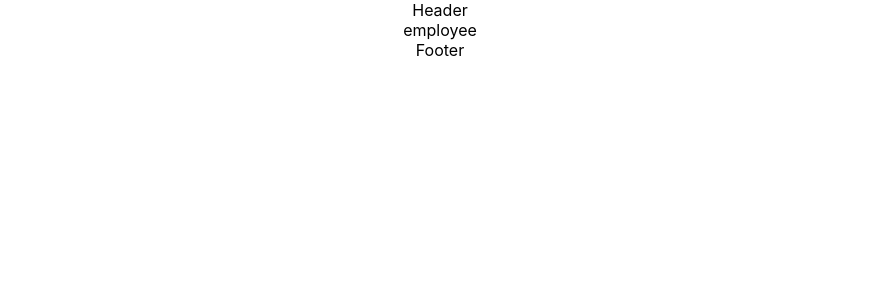
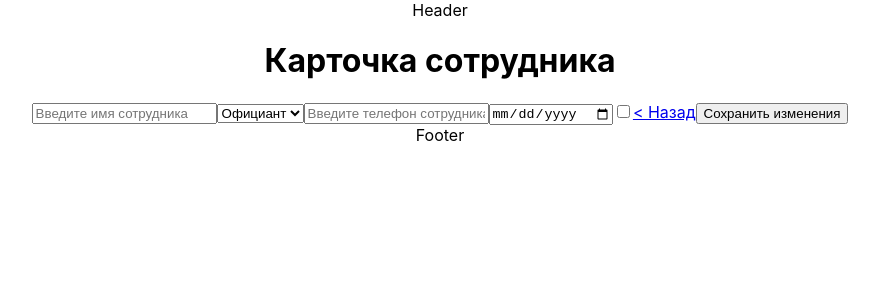
Before and after one commit to Sibusky/employees, a React (Create React App) app: page /new in a window 1280 px wide. Shown: the top 300 px of the page, without its empty margins (200-1079 px from the left). Built offline with nearby package versions, Linux system fonts and the light colour scheme.

Commit message:
feat: realize mechanism for editing employee

```diff
--- a/src/components/employees-list/constants.js
+++ b/src/components/employees-list/constants.js
@@ -2,3 +2,4 @@ export const EMPLOYEE_NAME = 'Имя сотрудника';
 export const EMPLOYEE_ROLE = 'Должность';
 export const EMPLOYEE_PHONE = 'Номер телефона';
 export const EMPLOYEE_BIRTHDAY = 'Дата рождения';
+export const ADD_EMPLOYEE = "Добавить сотрудника";
--- a/src/components/employees-list/index.jsx
+++ b/src/components/employees-list/index.jsx
@@ -16,6 +16,7 @@ import {
   EMPLOYEE_ROLE,
   EMPLOYEE_PHONE,
   EMPLOYEE_BIRTHDAY,
+  ADD_EMPLOYEE
 } from "./constants";
 import "./styles.css";
 
@@ -68,6 +69,8 @@ function EmployeesListComponent({
           </Link>
         ))}
       </div>
+      <Link to="/new">{ADD_EMPLOYEE}</Link>
+
     </section>
   );
 }
--- a/src/pages/employee.jsx
+++ b/src/pages/employee.jsx
@@ -1,7 +1,103 @@
-import React from 'react'
+import React, { useMemo, useState, useCallback } from "react";
+import { Link, useParams, useNavigate } from "react-router-dom";
+import { connect } from "react-redux";
 
-export function Employee() {
+import { EDIT_EMPLOYEE } from '../store/actions';
+
+import { rolesMap } from "../components/employees-filter/constants";
+import { selectEmployeeList } from "../store/selectors";
+
+const EMPLOYEE_CARD_TITLE = 'Карточка сотрудника';
+const EMPLOYEE_NAME_PLACEHOLDER = 'Введите имя сотрудника';
+const EMPLOYEE_PHONE_PLACEHOLDER = 'Введите телефон сотрудника';
+const EMPLOYEE_DATE_PLACEHOLDER = 'Введите дату рождения сотрудника';
+const SAVE_CHANGES = 'Сохранить изменения';
+const ADD_NEW_USER = 'Добавить пользователя';
+const GO_BACK = '< Назад';
+
+const EmployeeComponent = ({ editEmployee, employees }) => {
+  const { employeeId } = useParams();
+  const employee = useMemo(() => (employees?.find(employee => employee.id === Number(employeeId)) ?? {}), [employees, employeeId]) ;
+
+  const [name, setName] = useState(employee?.name ?? '');
+  const [phone, setPhone] = useState(employee?.phone ?? '');
+  const [role, setRole] = useState(employee?.role ?? '');
+  const [date, setDate] = useState(employee?.date ?? '');
+  const [isArchived, setArchived] = useState(employee?.isArchived ?? '');
+
+  let navigate = useNavigate();
+
+  const handleChangeName = useCallback((ev) => {
+    setName(ev.target.value);
+  }, [setName]);
+
+  const handleChangePhone = useCallback((ev) => {
+    setPhone(ev.target.value);
+  }, [setPhone]);
+
+  const handleChangeRole = useCallback((ev) => {
+    setRole(ev.target.value);
+  }, [setRole]);
+
+  const handleChangeDate = useCallback((ev) => {
+    setDate(ev.target.value);
+  }, [setDate]);
+
+  const handleChangeArchived = useCallback((ev) => {
+    setArchived(ev.target.checked);
+  }, [setArchived]);
+
+  const handleSubmit = useCallback((ev) => {
+    ev.preventDefault();
+    editEmployee({
+      id: employee.id,
+      name,
+      phone,
+      role,
+      date,
+      isArchived,
+    });
+    navigate('/');
+  }, [
+    employee,
+    editEmployee,
+    name,
+    phone,
+    role,
+    date,
+    isArchived,
+    navigate
+  ])
+
   return (
-    <div>employee</div>
-  )
-}
+     <div>
+        <h1>{EMPLOYEE_CARD_TITLE}</h1>
+        <form>
+            <input placeholder={EMPLOYEE_NAME_PLACEHOLDER} type="text" value={name} onChange={handleChangeName} />
+            <select value={role} onChange={handleChangeRole}>
+                {Object.entries(rolesMap).map(([role, roleName]) => <option value={role}>{roleName}</option>)}
+            </select>
+            <input placeholder={EMPLOYEE_PHONE_PLACEHOLDER} type="tel" value={phone} onChange={handleChangePhone} />
+            <input placeholder={EMPLOYEE_DATE_PLACEHOLDER} type="date" value={date} onChange={handleChangeDate} />
+            <input type="checkbox" checked={isArchived} onChange={handleChangeArchived} />
+
+            <Link to='/'>{GO_BACK}</Link>
+
+            <button type="submit" onClick={handleSubmit}>{employee ? SAVE_CHANGES : ADD_NEW_USER}</button>
+        </form>
+     </div>
+  );
+};
+
+const mapStateToProps = (state) => ({
+    employees: selectEmployeeList(state),
+});
+
+const mapDispatchToProps = (dispatch) => ({
+    editEmployee: (payload) => dispatch({ type: EDIT_EMPLOYEE, payload }),
+});
+
+export const Employee = connect(
+  mapStateToProps,
+  mapDispatchToProps
+)(EmployeeComponent);
--- a/src/pages/main.jsx
+++ b/src/pages/main.jsx
@@ -1,6 +1,5 @@
 import React, { useEffect } from "react";
 import { connect } from "react-redux";
-import { Link } from "react-router-dom";
 import { Container } from "../components/container";
 import { EmployeesFilter } from "../components/employees-filter";
 import { EmployeesList } from "../components/employees-list";
@@ -9,7 +8,6 @@ import {
   selectIsLoadingEmployees,
 } from "../store/selectors";
 
-const ADD_EMPLOYEE = "Добавить сотрудника";
 
 function MainComponent({ employees = [], isLoadind, fetchEmployees }) {
   useEffect(() => {
@@ -27,8 +25,8 @@ function MainComponent({ employees = [], isLoadind, fetchEmployees }) {
         <p>... Loading ...</p>
       ) : (
         <EmployeesList employees={employees} />
+
       )}
-      <Link to="/new">{ADD_EMPLOYEE}</Link>
     </Container>
   );
 }
--- a/src/store/actions/index.js
+++ b/src/store/actions/index.js
@@ -8,3 +8,5 @@ export const SET_ARCHIVED_FILTER = 'SET_ARCHIVED_FILTER';
 
 export const SET_BIRTHDAY_SORT_ORDER = 'SET_BIRTHDAY_SORT_ORDER';
 export const SET_NAME_SORT_ORDER = 'SET_NAME_SORT_ORDER';
+
+export const EDIT_EMPLOYEE = 'EDIT_EMPLOYEE';
--- a/src/store/reducers/employeesReducer.js
+++ b/src/store/reducers/employeesReducer.js
@@ -1,5 +1,6 @@
 import {
   SET_EMPLOYEES,
+  EDIT_EMPLOYEE,
   FETCH_EMPLOYEES_FINISHED,
   FETCH_EMPLOYEES_STARTED,
 } from "../actions";
@@ -16,6 +17,11 @@ export const employeesReducer = (state = initialState, action) => {
         ...state,
         employees: action.payload,
       };
+    case EDIT_EMPLOYEE:
+      return {
+        ...state,
+        employees: getUpdatedEmployees(state.employees, action.payload),
+      };
     case FETCH_EMPLOYEES_STARTED:
       return {
         ...state,
@@ -30,3 +36,8 @@ export const employeesReducer = (state = initialState, action) => {
       return state;
   }
 };
+
+const getUpdatedEmployees = (employees, newEmployeeData) =>
+  employees
+    .filter((employee) => employee.id !== newEmployeeData.id)
+    .concat([newEmployeeData]);
--- a/src/store/selectors/index.js
+++ b/src/store/selectors/index.js
@@ -1,18 +1,23 @@
-import { SET_BIRTHDAY_SORT_ORDER, SET_NAME_SORT_ORDER } from '../../store/actions';
-import { formatDate } from '../../utils/formatDate';
+import {
+  SET_BIRTHDAY_SORT_ORDER,
+  SET_NAME_SORT_ORDER,
+} from "../../store/actions";
+import { formatDate } from "../../utils/formatDate";
 
+// Селекты для загрузки сотрудников
 const selectEmployessReducer = (state) => {
   return state?.employeesReducer;
 };
 
 export const selectIsLoadingEmployees = (state) => {
   return selectEmployessReducer(state).isLoading;
-}
+};
 
 export const selectEmployeeList = (state) => {
   return selectEmployessReducer(state)?.employees;
 };
 
+// Селекты фильтров
 const selectFiltersReducer = (state) => {
   return state?.filtersReducer;
 };
@@ -23,6 +28,24 @@ const selectRoleFilter = (state) => {
 
 const selectIsArchived = (state) => {
   return selectFiltersReducer(state)?.isArchivedFilter;
+};
+
+const selectSortOrderReducer = (state) => {
+  return state?.sortOrderReducer;
+};
+
+// Селекты сортировки
+export const selectNameOrderSort = (state) => {
+  return selectSortOrderReducer(state).isAscNameOrder;
+};
+
+export const selectBirthdayOrderSort = (state) => {
+  return selectSortOrderReducer(state).isAscBirthdayOrder;
+};
+
+// Селект последнего выбранного способа сортировки
+const selectLastClickedSort = (state) => {
+  return selectSortOrderReducer(state).lastClicked;
 };
 
 export const selectFilteredEmployeeList = (state) => {
@@ -41,45 +64,25 @@ export const selectFilteredEmployeeList = (state) => {
   return filteredByArchived;
 };
 
-const selectSortOrderReducer = (state) => {
-  return state?.sortOrderReducer;
-};
-
-export const selectNameOrderSort = (state) => {
-  return selectSortOrderReducer(state).isAscNameOrder;
-};
-
-export const selectBirthdayOrderSort = (state) => {
-  return selectSortOrderReducer(state).isAscBirthdayOrder;
-};
-
-const selectLastClickedSort = (state) => {
-  return selectSortOrderReducer(state).lastClicked;
-}
-
 export const getFilteredAndSortedEmployessList = (state) => {
   const filteredEmployeesList = selectFilteredEmployeeList(state);
-
   const isAscNameOrder = selectNameOrderSort(state);
   const isAscBirthdayOrder = selectBirthdayOrderSort(state);
   const lastClicked = selectLastClickedSort(state);
 
   if (lastClicked === SET_NAME_SORT_ORDER) {
     return filteredEmployeesList.sort((a, b) => {
-      const result = a.name < b.name
-        ? 1
-        : -1;
-
+      const result = a.name < b.name ? 1 : -1;
       return isAscNameOrder ? result : -result;
-    })
+    });
   } else if (lastClicked === SET_BIRTHDAY_SORT_ORDER) {
     return filteredEmployeesList.sort((a, b) => {
-      const result = Date.parse(formatDate(a.birthday)) < Date.parse(formatDate(b.birthday))
-        ? 1
-        : -1;
-
+      const result =
+        Date.parse(formatDate(a.birthday)) < Date.parse(formatDate(b.birthday))
+          ? 1
+          : -1;
       return isAscBirthdayOrder ? result : -result;
-    })
+    });
   }
 
   return filteredEmployeesList;
```
